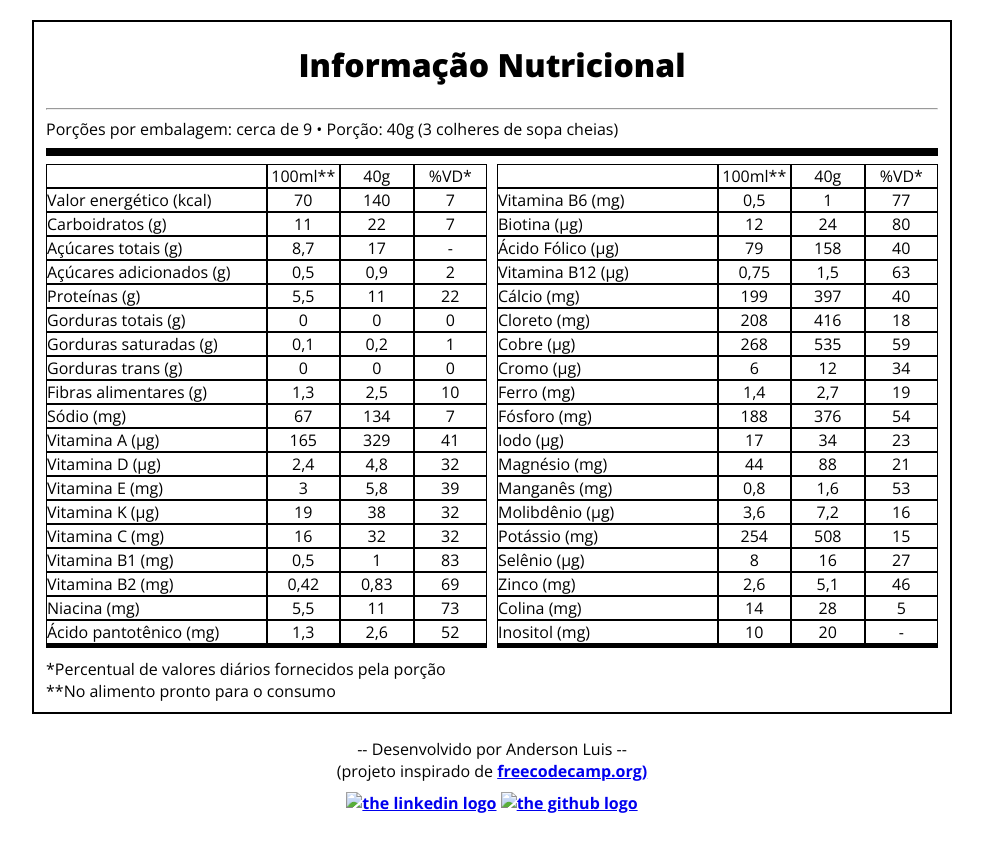
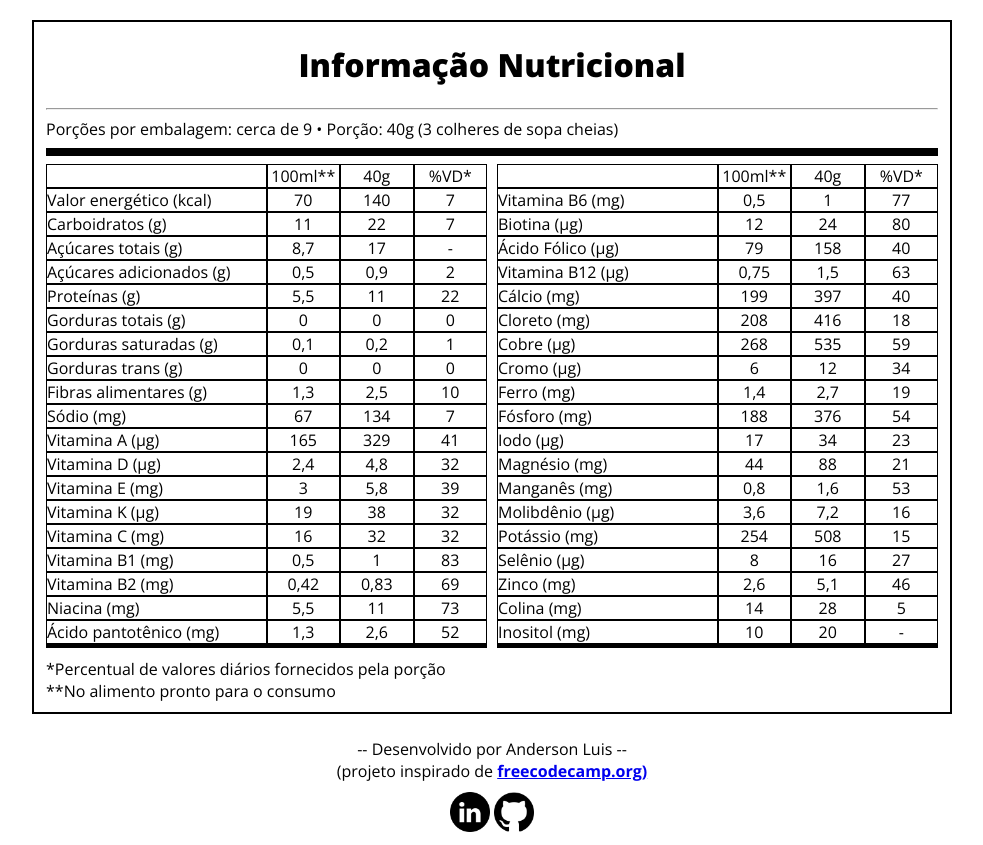
Before and after one commit to andluis35/Tabela-Nutricional, a plain HTML site: page index.html in a window 1280 px wide. Shown: the whole page, without its empty margins (148-1131 px from the left). Before the commit the page ends 822 px from the top, so only its background shows below. Drawn offline with nearby package versions, Linux system fonts and the light colour scheme; files that its build step writes are made by us from their sources.

Commit message:
Correção nos diretórios

```diff
--- a/index.html
+++ b/index.html
@@ -232,8 +232,8 @@
             <p>-- Desenvolvido por Anderson Luis --</p>
             <p>(projeto inspirado de <a href="https://www.freecodecamp.org/" target="_blank">freecodecamp.org)</a></p>
             <p>
-                <a href="www.linkedin.com/in/anderson-luis-663970325" target="_blank"><img class="social-medias-images" src="./images/linkedin.png" alt="the linkedin logo"></a>
-                <a href="https://github.com/andluis35" target="_blank"><img class="social-medias-images" src="./images/github.png" alt="the github logo"></a>
+                <a href="www.linkedin.com/in/anderson-luis-663970325" target="_blank"><img class="social-medias-images" src="./assets/images/linkedin.png" alt="the linkedin logo"></a>
+                <a href="https://github.com/andluis35" target="_blank"><img class="social-medias-images" src="./assets/images/github.png" alt="the github logo"></a>
             </p>
         </footer>
     </body>
```
Also changed, not shown: assets/images/inspiracao.jpg (deleted).
